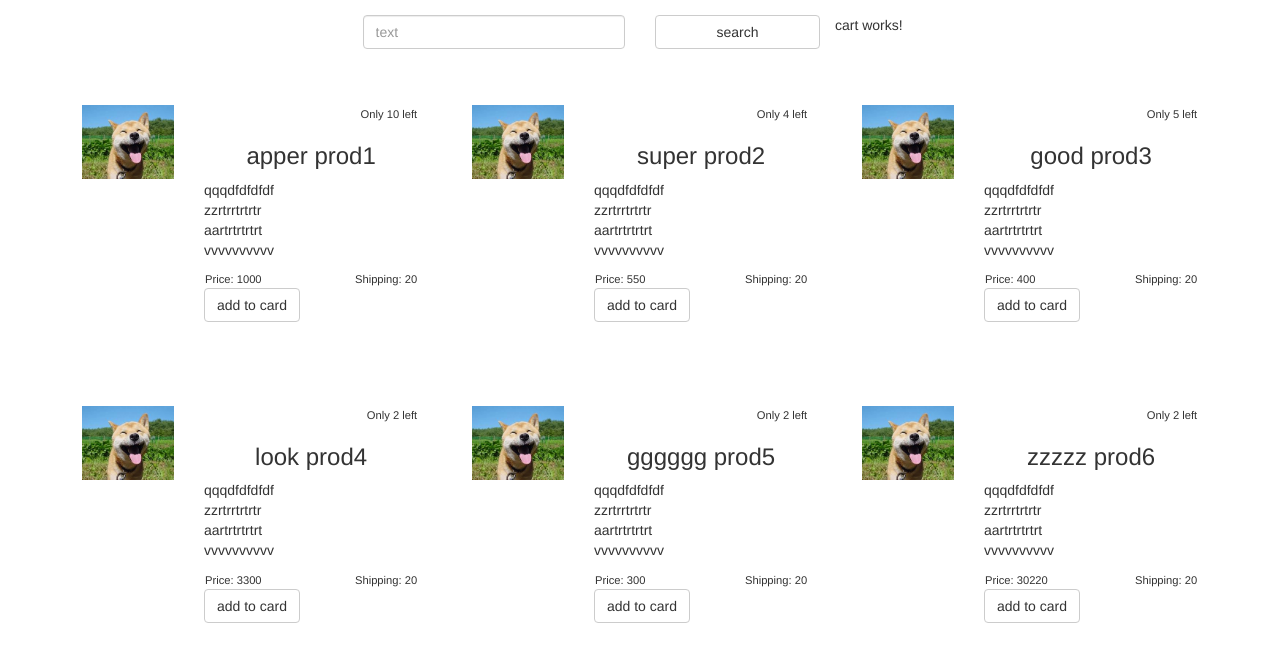
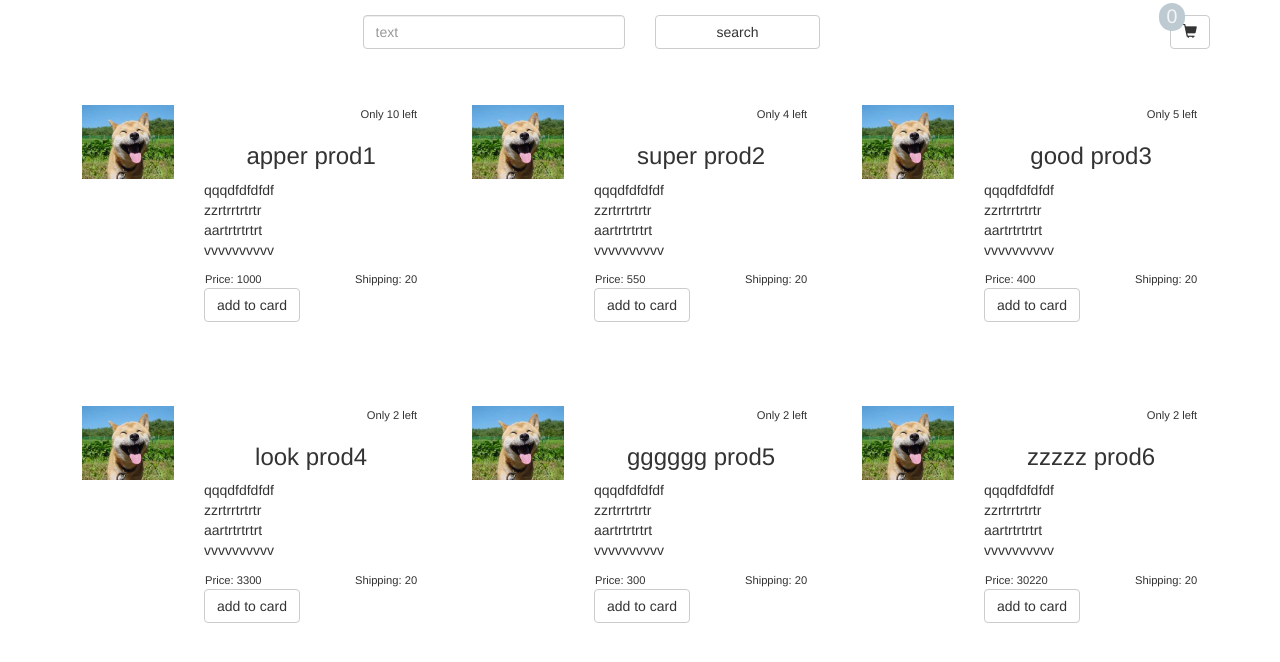
Before and after one commit to enough1987/cli-angular-2-start-point, an Angular app: page / in a window 1280 px wide. Shown: the top 662 px of the page. Built offline with nearby package versions, Linux system fonts and the light colour scheme.

Commit message:
add cart view

```diff
--- a/src/app/shared/cart/cart.component.html
+++ b/src/app/shared/cart/cart.component.html
@@ -1,3 +1,64 @@
-<p>
-  cart works!
-</p>
+
+<div class="col-xs-12 col-sm-4 xs-relative" >
+
+    <div
+ [hidden]="cart_view"
+        class="card-small" >
+
+        <span class="card-small-wrapper relative" >
+            <span class="card-count" > {{ cart.length || 0 }} </span>
+            <button
+  (click)="change_cart_view()"
+                type="button" class="btn btn-default card-label">
+                <span class="glyphicon glyphicon-shopping-cart"></span>
+            </button>
+        </span>
+
+    </div>
+
+<!--
+    <div
+ [hidden]="!card_view"
+        class="card-big" >
+
+
+         <data-wr ng-show="!$ctrl.card.length"  class="empty-cart" >
+             Shopping cart is empty .
+             <a
+             ng-click="$ctrl.change_card_view()"
+             href="" > Close cart</a>
+         </data-wr>
+
+        <data-wr ng-show="$ctrl.card.length" >
+
+        <button
+        ng-click="$ctrl.change_card_view()"
+                type="button" class="btn btn-default card-close-big">
+             <span class="glyphicon glyphicon-remove"></span>
+         </button>
+
+        <div ng-repeat="product in $ctrl.card"
+             ng-if="product.left"
+             class="row single-card-product-card" >
+
+            <div class="col-xs-12 col-sm-4 product-img-wrapper">
+                <img ng-src="{{product.img}}" class="img-responsive product-img" />
+            </div>
+            <div class="col-xs-12 col-sm-8">
+                <h3 class="product-title" > {{ product.title }} </h3>
+                <p>
+                <span class="product-price" > Price: {{ product.price }}</span>
+                <span class="product-shipping" > Shipping: {{ product.shipping }}</span>
+                </p>
+            </div>
+
+         </div>
+
+          <div class="product-total" > Total: {{  $ctrl.get_total() }} </div>
+
+        </data-wr>
+
+    </div>
+-->
+
+</div>
--- a/src/app/shared/cart/cart.component.ts
+++ b/src/app/shared/cart/cart.component.ts
@@ -13,13 +13,30 @@ import { CartService } from '../../services/cart.service';
 })
 export class CartComponent implements OnInit {
 
+  public cart_view = false;
+  public cart = this.cartService.get_cart();
+
   constructor( private cartService: CartService ) {}
 
   ngOnInit() {
       console.log( ' CartComponent ngOnInit ' );
-      this.cartService.listener.subscribe( data => {
-        console.log(` CartComponent got - ${data} `);
+      this.cartService.listener.subscribe( cart => {
+        this.cart = cart;
       });
   }
 
+  change_cart_view(){
+       this.cart_view = !this.cart_view;
+       console.log( this.cart_view );
+  };
+
+  get_total(){
+      var total = 0;
+      this.cart.forEach(function(el){
+         if ( !el.price ) return false;
+         total += el.price;
+      });
+      return total;
+  };
+
 }
```
